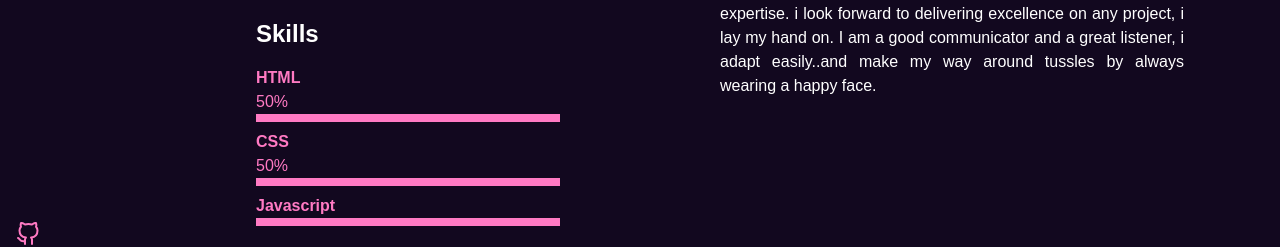
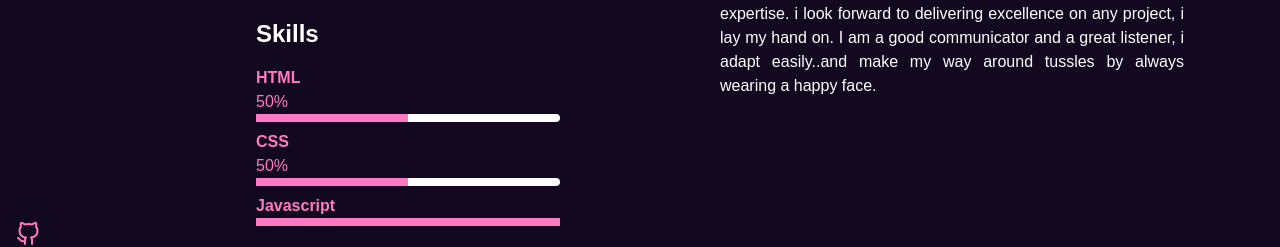
Before and after one commit to Favics-T/Taiwo-s-Portfolio, a Next.js app: page /about in a window 1280 px wide. Shown: the part 392-639 px from the top of the page. Built offline with nearby package versions, Linux system fonts and the light colour scheme; a web font is replaced by a local one.

Commit message:
working on the about page

```diff
--- a/components/SkillRange.jsx
+++ b/components/SkillRange.jsx
@@ -5,10 +5,17 @@ const SkillRange = ({skill,percentage}) => {
     <div>
 
       <div className='text-[#FF7AC3]'>
-                <h2 className='font-bold'>{skill}</h2>
-                <h2 className='font-medium'>{percentage}</h2>
-                <div className='w-76 bg-[#ff7ac3] h-2'></div>
-            </div>
+        <div>
+        <h2 className='font-bold'>{skill}</h2>
+                <h2 className='font-medium'>{typeof percentage === 'number' ? `${percentage}%` : percentage}</h2>
+                <div className='w-76 bg-white rounded-lg  h-2'>
+                  <div className='h-full bg-[#ff7ac3]'
+                  style={{width: typeof percentage === 'number' ? `${percentage}%` : percentage}}>
+
+                  </div>
+                </div>
+        </div>
+         </div>
     </div>
   )
 }
```
